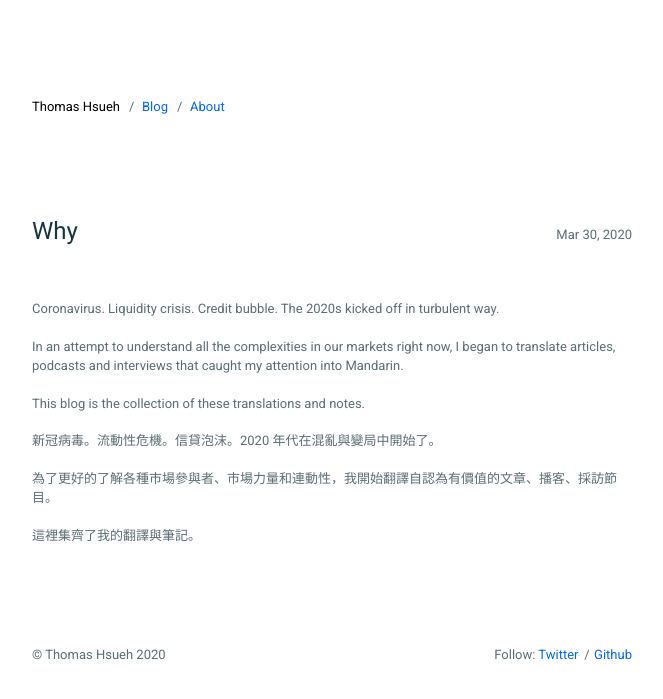
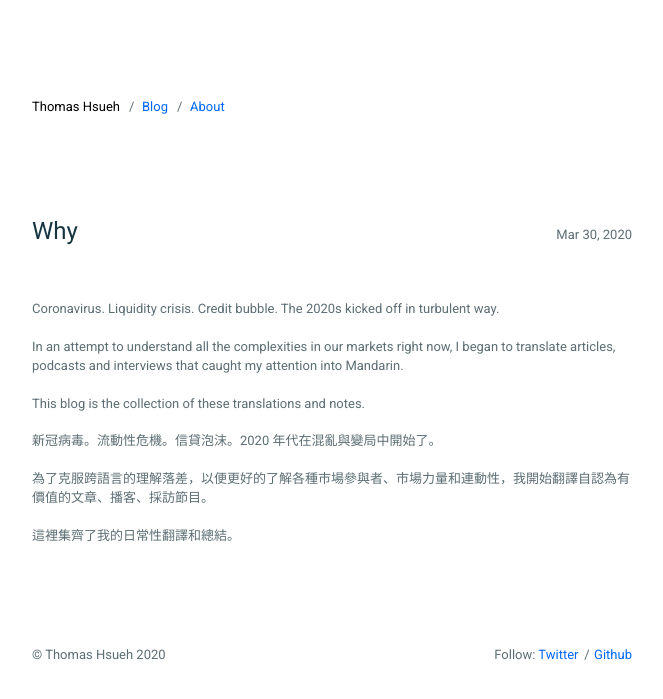
Before and after one commit to guiltygyoza/blog, a Jekyll site: the page built from _posts/2020-03-30-why.md, in a window 1280 px wide. Shown: the top 699 px of the page, without its empty margins (308-971 px from the left). Built offline with Jekyll 4.4.1, drawn with Linux system fonts in a browser that asks for light colours.

Commit message:
added post

```diff
--- a/_posts/2020-03-30-why.md
+++ b/_posts/2020-03-30-why.md
@@ -13,6 +13,6 @@ This blog is the collection of these translations and notes.
 
 新冠病毒。流動性危機。信貸泡沫。2020 年代在混亂與變局中開始了。
 
-為了更好的了解各種市場參與者、市場力量和連動性，我開始翻譯自認為有價值的文章、播客、採訪節目。
+為了克服跨語言的理解落差，以便更好的了解各種市場參與者、市場力量和連動性，我開始翻譯自認為有價值的文章、播客、採訪節目。
 
-這裡集齊了我的翻譯與筆記。
+這裡集齊了我的日常性翻譯和總結。
```
Also changed, not shown: _posts/2020-04-01-toughest-bear-market.md (added, +67 -0 lines).
